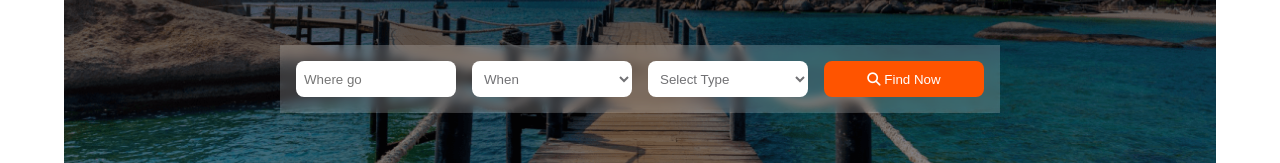
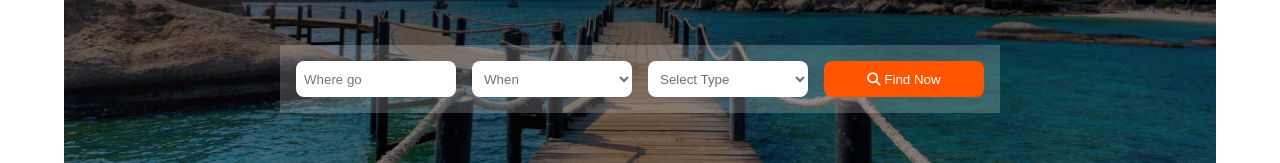
Before and after one commit to Jaber-riyan/_Hero_Travel_, a plain HTML site: page index.html in a window 1280 px wide. Shown: the part 409-572 px from the top of the page. Drawn offline with Linux system fonts and the light colour scheme.

Commit message:
backdrop filter remove from, form section

```diff
--- a/styles/style.css
+++ b/styles/style.css
@@ -86,7 +86,6 @@ nav {
   /* width: 60%;
   height: 15%; */
   margin: 0 auto;
-  backdrop-filter: blur(4px);
   display: flex;
   justify-content: center;
   align-items: center;
```
